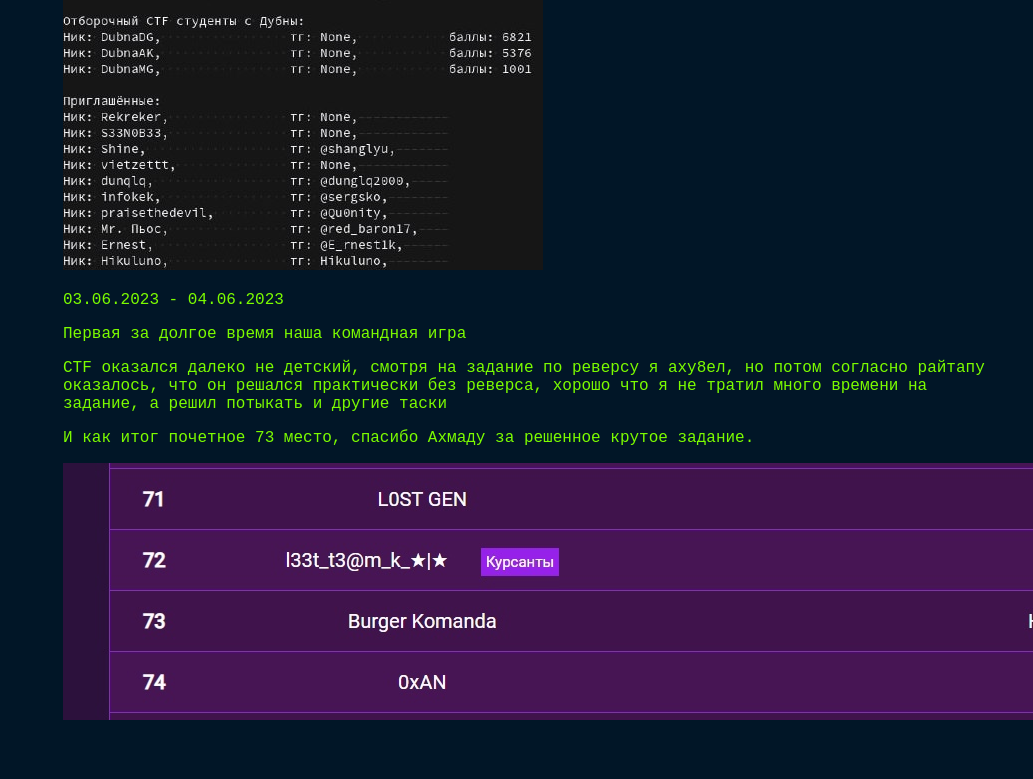
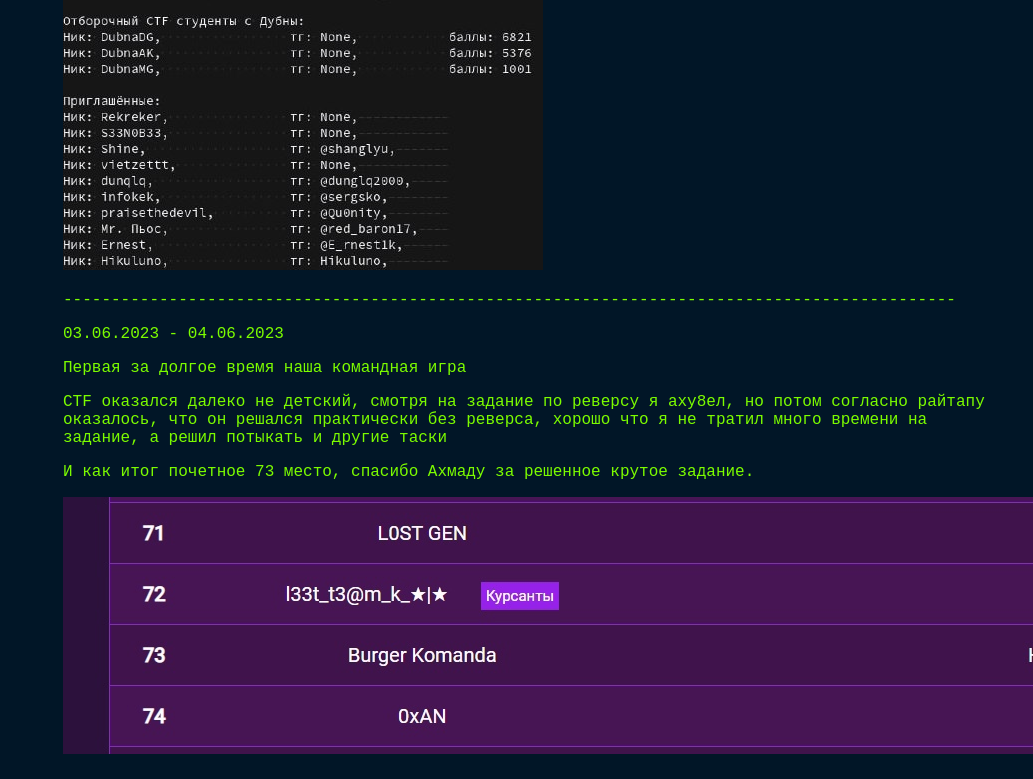
Before and after one commit to adhikara13/Our_site_Burger_CTF, a plain HTML site: page pages/Burger_komanda_history.html in a window 1280 px wide. Shown: the part 805-1584 px from the top of the page, without its empty margins (247-1280 px from the left). Before the commit the page ends 1550 px from the top, so only its background shows below. Drawn offline with Linux system fonts and the light colour scheme.

Commit message:
Разделил игры в цтф

```diff
--- a/pages/Burger_komanda_history.html
+++ b/pages/Burger_komanda_history.html
@@ -20,6 +20,7 @@
     <p>20.05.2023 - 21.05.2023</p>
     <p>1, 2, 3, 10 места (без учета приглашенного вьетнамца vietzettt)</p>
     <img src="../assets/images/mpeictf-ranking.jpg" alt="описание_изображения">
+    <p>---------------------------------------------------------------------------------------------</p>
     <p>03.06.2023 - 04.06.2023</p>
     <p>Первая за долгое время наша командная игра</p>
     <p>CTF оказался далеко не детский, смотря на задание по реверсу я аху8ел, но потом согласно райтапу оказалось, что
```
